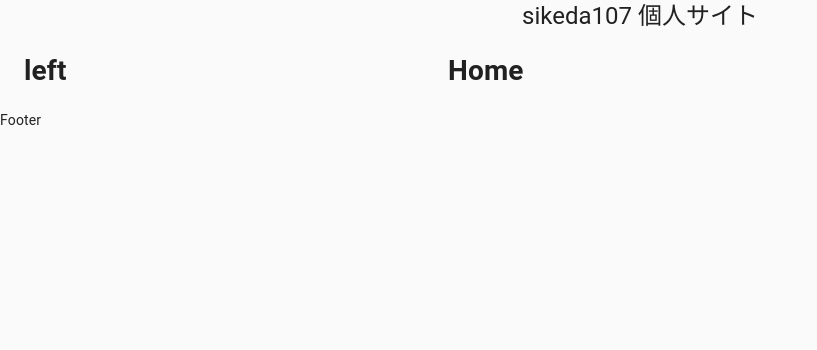
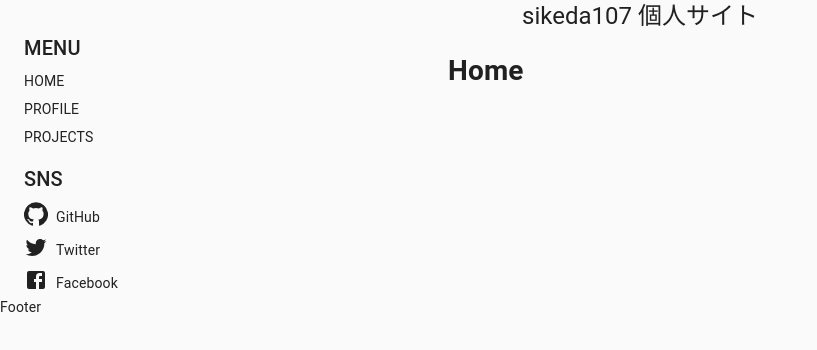
Before and after one commit to sikeda107/sikeda107.github.io, a Next.js app: page / in a window 1280 px wide. Shown: the top 350 px of the page, without its empty margins (0-817 px from the left). Built offline with nearby package versions, Linux system fonts and the light colour scheme.

Commit message:
add: sidebarの追加

```diff
--- a/components/Layout.js
+++ b/components/Layout.js
@@ -3,6 +3,7 @@ import CssBaseline from '@material-ui/core/CssBaseline'
 import Container from '@material-ui/core/Container'
 import Grid from '@material-ui/core/Grid'
 import Typography from '@material-ui/core/Typography'
+import Sidebar from './Sidebar'
 
 export default function Layout(props) {
   return (
@@ -23,7 +24,7 @@ export default function Layout(props) {
         <main>
           <Grid container spacing={5}>
             <Grid item xs={12} md={4}>
-              <h1>left</h1>
+              <Sidebar></Sidebar>
             </Grid>
             <Grid item xs={12} md={8}>
               {props.children}
--- /dev/null
+++ b/components/Sidebar.js
@@ -0,0 +1,69 @@
+import React from 'react'
+import NextLink from 'next/link'
+import Grid from '@material-ui/core/Grid'
+import GitHubIcon from '@material-ui/icons/GitHub'
+import FacebookIcon from '@material-ui/icons/Facebook'
+import TwitterIcon from '@material-ui/icons/Twitter'
+import Typography from '@material-ui/core/Typography'
+
+export default function Sidebar(props) {
+  const linkList = [
+    { title: 'HOME', url: '/' },
+    { title: 'PROFILE', url: '/profile' },
+    { title: 'PROJECTS', url: '/projects' },
+  ]
+  const socialList = [
+    { name: 'GitHub', icon: GitHubIcon, url: 'https://github.com/sikeda107' },
+    {
+      name: 'Twitter',
+      icon: TwitterIcon,
+      url: 'https://twitter.com/BumpOFBear',
+    },
+    {
+      name: 'Facebook',
+      icon: FacebookIcon,
+      url: 'https://www.facebook.com/sho.ikeda.353',
+    },
+  ]
+  return (
+    <React.Fragment>
+      <Grid
+        container
+        direction="column"
+        justify="center"
+        alignItems="flex-start"
+        spacing={2}
+      >
+        <Grid item>
+          <Typography variant="h6" gutterBottom>
+            MENU
+          </Typography>
+          <Grid container direction="column" spacing={1}>
+            {linkList.map((link) => (
+              <Grid item>
+                <NextLink key={link.title} href={link.url}>
+                  {link.title}
+                </NextLink>
+              </Grid>
+            ))}
+          </Grid>
+        </Grid>
+        <Grid item>
+          <Typography variant="h6" gutterBottom>
+            SNS
+          </Typography>
+          {socialList.map((social) => (
+            <NextLink key={social} href={social.url}>
+              <Grid container direction="row" spacing={1} alignItems="center">
+                <Grid item>
+                  <social.icon />
+                </Grid>
+                <Grid item>{social.name}</Grid>
+              </Grid>
+            </NextLink>
+          ))}
+        </Grid>
+      </Grid>
+    </React.Fragment>
+  )
+}
```
